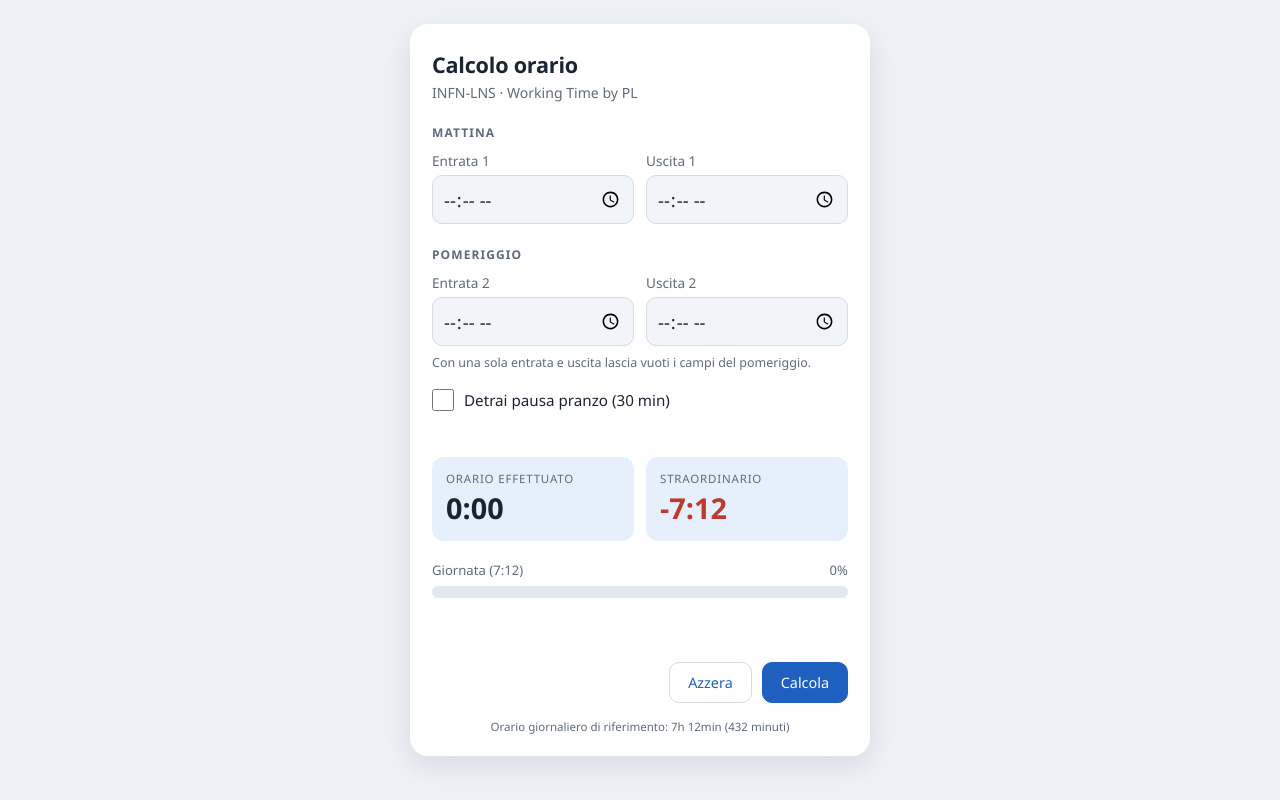
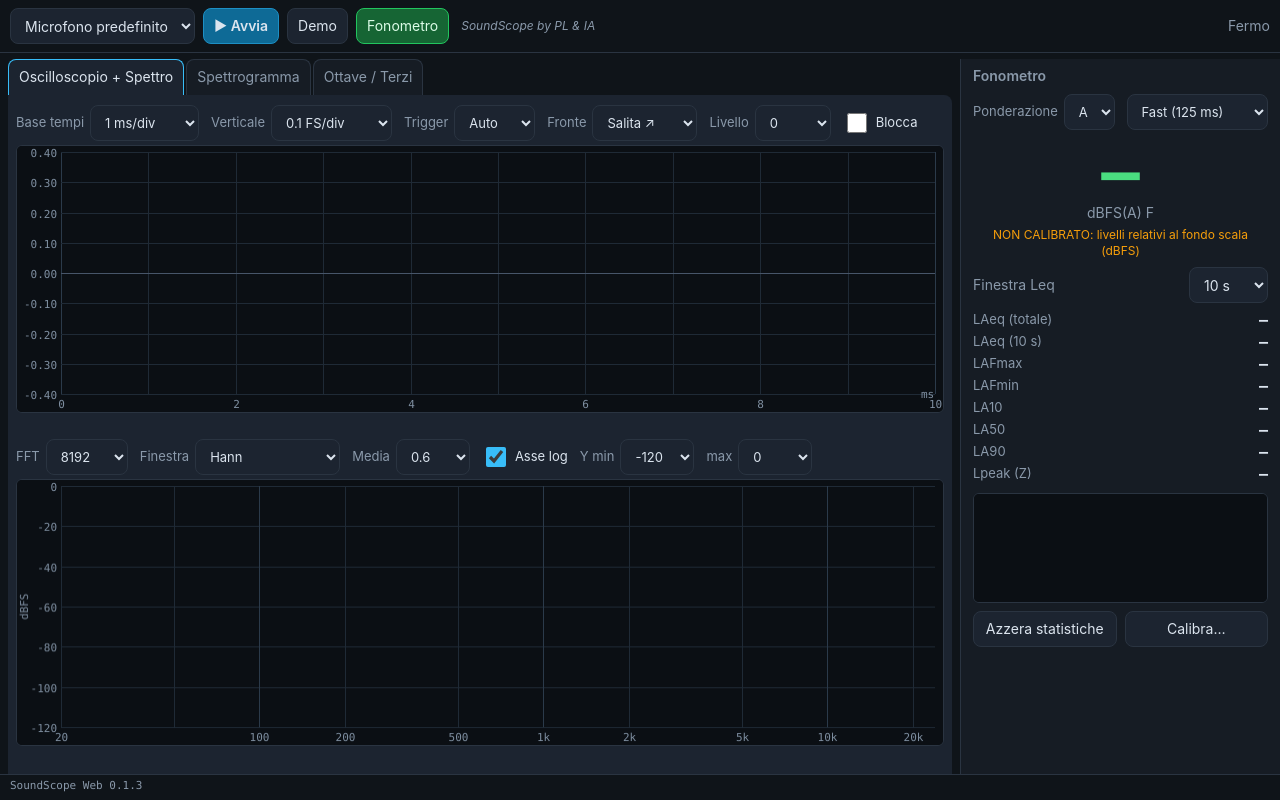
Before and after one commit to 2plitricol8/SoundScope, a website: page index.html in a window 1280 px wide. Drawn offline with Linux system fonts and the light colour scheme.

Commit message:
Add files via upload

```diff
--- a/index.html
+++ b/index.html
@@ -2,234 +2,124 @@
 <html lang="it">
 <head>
 <meta charset="utf-8">
-<meta name="viewport" content="width=device-width, initial-scale=1">
-<meta name="color-scheme" content="light dark">
-<meta name="theme-color" content="#1f5fbf">
+<meta name="viewport" content="width=device-width, initial-scale=1, viewport-fit=cover, user-scalable=no">
 <meta name="apple-mobile-web-app-capable" content="yes">
 <meta name="mobile-web-app-capable" content="yes">
-<meta name="apple-mobile-web-app-title" content="Orario">
-<meta name="apple-mobile-web-app-status-bar-style" content="default">
-<link rel="apple-touch-icon" href="icon-180.png">
-<link rel="icon" type="image/png" href="icon-192.png">
+<meta name="apple-mobile-web-app-status-bar-style" content="black-translucent">
+<meta name="apple-mobile-web-app-title" content="SoundScope">
+<meta name="theme-color" content="#0f1419">
 <link rel="manifest" href="manifest.webmanifest">
-<title>Calcolo orario INFN-LNS</title>
-<style>
-  /* Layout: una scheda centrata, campi orario in due colonne, risultati e barra sotto. */
-  :root {
-    --bg: #eef1f6; --card: #ffffff; --fg: #1b2433; --muted: #5f6b7c;
-    --line: #d6dce6; --field: #f1f4f9; --accent: #1f5fbf; --accent-soft: #e6effc;
-    --ok: #17803f; --warn: #b36b00; --bad: #c0392b; --track: #e3e8f0;
-    --shadow: 0 10px 30px rgba(20, 35, 60, .10);
-  }
-  @media (prefers-color-scheme: dark) {
-    :root:not([data-theme="light"]) {
-      --bg: #10151d; --card: #181f2b; --fg: #e8edf5; --muted: #98a3b6;
-      --line: #2a3445; --field: #111823; --accent: #5b9bff; --accent-soft: #1d2b44;
-      --ok: #45c47a; --warn: #e5a73a; --bad: #ef6a5b; --track: #263043;
-      --shadow: 0 10px 30px rgba(0, 0, 0, .45); color-scheme: dark;
-    }
-  }
-  :root[data-theme="dark"] {
-    --bg: #10151d; --card: #181f2b; --fg: #e8edf5; --muted: #98a3b6;
-    --line: #2a3445; --field: #111823; --accent: #5b9bff; --accent-soft: #1d2b44;
-    --ok: #45c47a; --warn: #e5a73a; --bad: #ef6a5b; --track: #263043;
-    --shadow: 0 10px 30px rgba(0, 0, 0, .45); color-scheme: dark;
-  }
-  * { box-sizing: border-box; }
-  body {
-    margin: 0;
-    background: var(--bg); color: var(--fg);
-    padding-inline: 16px; padding-block: 24px;
-    font-family: "Segoe UI", system-ui, -apple-system, Roboto, sans-serif; font-size: 16px;
-  }
-  .card {
-    width: 100%; max-width: 460px; margin: 0 auto; background: var(--card);
-    border-radius: 18px; box-shadow: var(--shadow); padding: 26px 22px 22px;
-  }
-  header h1 { margin: 0; font-size: 1.35rem; letter-spacing: -.01em; }
-  header p { margin: 4px 0 0; color: var(--muted); font-size: .88rem; }
-  .group { margin-top: 22px; }
-  .group h2 { margin: 0 0 10px; font-size: .75rem; text-transform: uppercase; letter-spacing: .09em; color: var(--muted); }
-  .row { display: grid; grid-template-columns: minmax(0,1fr) minmax(0,1fr); gap: 12px; }
-  .row > div, .tile { min-width: 0; }
-  label { display: block; font-size: .85rem; color: var(--muted); margin-bottom: 5px; }
-  input[type=time] {
-    -webkit-appearance: none; appearance: none; display: block;
-    width: 100%; min-width: 0; min-height: 48px; font: inherit; font-size: 1.15rem; text-align: left;
-    padding: 10px 10px; color: var(--fg); background: var(--field);
-    border: 1.5px solid var(--line); border-radius: 10px; outline: none;
-  }
-  input[type=time]:focus-visible { border-color: var(--accent); box-shadow: 0 0 0 3px var(--accent-soft); }
-  input.err { border-color: var(--bad); }
-  .check { display: flex; align-items: center; gap: 10px; margin: 18px 0 0; font-size: .95rem; color: var(--fg); cursor: pointer; }
-  .check input { width: 22px; height: 22px; margin: 0; accent-color: var(--accent); flex: none; }
-  .note { margin: 6px 0 0 32px; font-size: .8rem; color: var(--muted); min-height: 1.1em; }
-  .hint { margin: 8px 0 0; font-size: .78rem; color: var(--muted); }
-  .results { margin-top: 26px; display: grid; grid-template-columns: minmax(0,1fr) minmax(0,1fr); gap: 12px; }
-  .tile { background: var(--accent-soft); border-radius: 12px; padding: 14px 14px; }
-  .tile .k { font-size: .72rem; color: var(--muted); text-transform: uppercase; letter-spacing: .07em; }
-  .tile .v { font-size: 1.8rem; font-weight: 650; margin-top: 2px; font-variant-numeric: tabular-nums; }
-  .tile.ok .v { color: var(--ok); }
-  .tile.neg .v { color: var(--bad); }
-  .progress { margin-top: 20px; }
-  .progress .top { display: flex; justify-content: space-between; font-size: .82rem; color: var(--muted); margin-bottom: 7px; }
-  .track { height: 12px; background: var(--track); border-radius: 99px; overflow: hidden; }
-  .bar { height: 100%; width: 0; border-radius: 99px; background: var(--warn); transition: width .3s ease, background .3s; }
-  .bar.full { background: var(--ok); }
-  .status { margin-top: 8px; font-size: .88rem; font-weight: 600; min-height: 1.2em; }
-  .msg { margin-top: 12px; font-size: .82rem; color: var(--bad); min-height: 1em; }
-  .actions { margin-top: 14px; display: flex; justify-content: flex-end; gap: 10px; }
-  button.primary { background: var(--accent); border-color: var(--accent); color: #fff; }
-  button.primary:hover { background: var(--accent); opacity: .9; }
-  button {
-    font: inherit; font-size: .9rem; padding: 10px 18px; cursor: pointer; color: var(--accent);
-    background: transparent; border: 1.5px solid var(--line); border-radius: 10px;
-  }
-  button:hover { background: var(--accent-soft); border-color: var(--accent); }
-  footer { margin-top: 16px; text-align: center; font-size: .72rem; color: var(--muted); }
-  @media (max-width: 400px) {
-    .card { padding: 22px 14px 18px; }
-    input[type=time] { font-size: 1.05rem; }
-    .tile .v { font-size: 1.6rem; }
-  }
-  @media (prefers-reduced-motion: reduce) { .bar { transition: none; } }
-</style>
+<link rel="icon" href="icons/icon.svg" type="image/svg+xml">
+<link rel="apple-touch-icon" href="icons/apple-touch-icon.png">
+<title>SoundScope Web</title>
+<link rel="stylesheet" href="style.css">
 </head>
 <body>
+<header class="bar">
+  <select id="device" title="Sorgente audio"><option value="">Microfono predefinito</option></select>
+  <button id="startBtn" class="primary">▶ Avvia</button>
+  <button id="demoBtn" title="Segnale simulato, senza microfono">Demo</button>
+  <button id="meterToggle" class="toggle active" title="Mostra / nascondi il pannello del fonometro per ingrandire i grafici" aria-pressed="true">Fonometro</button>
+  <span class="credit">SoundScope by PL &amp; IA</span>
+  <span id="status" class="status">Fermo</span>
+</header>
 
-<main class="card">
-  <header>
-    <h1>Calcolo orario</h1>
-    <p>INFN-LNS &middot; Working Time by PL</p>
-  </header>
+<div id="warn" class="warn" hidden></div>
 
-  <section class="group">
-    <h2>Mattina</h2>
-    <div class="row">
-      <div><label for="in1">Entrata 1</label><input type="time" id="in1"></div>
-      <div><label for="out1">Uscita 1</label><input type="time" id="out1"></div>
+<main>
+  <section class="views">
+    <nav class="tabs" role="tablist">
+      <button data-tab="scope" class="active">Oscilloscopio + Spettro</button>
+      <button data-tab="sgram">Spettrogramma</button>
+      <button data-tab="bands">Ottave / Terzi</button>
+      <button data-tab="meter" class="only-narrow">Fonometro</button>
+    </nav>
+
+    <div class="tab active" id="tab-scope">
+      <div class="ctrls">
+        <label>Base tempi <select id="tdiv"></select></label>
+        <label>Verticale <select id="vdiv"></select></label>
+        <label>Trigger <select id="trigMode"><option value="auto">Auto</option><option value="off">Libero</option></select></label>
+        <label>Fronte <select id="trigEdge"><option value="rise">Salita ↗</option><option value="fall">Discesa ↘</option></select></label>
+        <label>Livello <select id="trigLevel" class="num"></select></label>
+        <label class="chk"><input id="freeze" type="checkbox"> Blocca</label>
+      </div>
+      <div class="plot grow"><canvas id="scope"></canvas></div>
+      <div id="scopeInfo" class="info">&nbsp;</div>
+      <div class="ctrls">
+        <label>FFT <select id="fftSize"></select></label>
+        <label>Finestra <select id="window"></select></label>
+        <label>Media <select id="avg" class="num"></select></label>
+        <label class="chk"><input id="logf" type="checkbox" checked> Asse log</label>
+        <label>Y min <select id="ymin" class="num"></select></label>
+        <label>max <select id="ymax" class="num"></select></label>
+      </div>
+      <div class="plot grow"><canvas id="spectrum"></canvas></div>
+      <div id="specInfo" class="info">&nbsp;</div>
     </div>
+
+    <div class="tab" id="tab-sgram">
+      <div class="ctrls">
+        <label>Min <select id="sgMin" class="num"></select></label>
+        <label>Max <select id="sgMax" class="num"></select></label>
+        <span class="hint">scorre da destra a sinistra · asse verticale logaritmico 20 Hz – Nyquist</span>
+      </div>
+      <div class="plot grow stack"><canvas id="sgram"></canvas><canvas id="sgramAxis" class="overlay"></canvas></div>
+    </div>
+
+    <div class="tab" id="tab-bands">
+      <div class="ctrls">
+        <label>Bande <select id="bandFrac"><option value="3">1/3 d'ottava</option><option value="1">Ottave</option></select></label>
+        <label>Y min <select id="bMin" class="num"></select></label>
+        <label>max <select id="bMax" class="num"></select></label>
+      </div>
+      <div class="plot grow"><canvas id="bands"></canvas></div>
+      <div id="bandInfo" class="info">&nbsp;</div>
+    </div>
+
+    <div class="tab" id="tab-meter"></div>
   </section>
 
-  <section class="group">
-    <h2>Pomeriggio</h2>
-    <div class="row">
-      <div><label for="in2">Entrata 2</label><input type="time" id="in2"></div>
-      <div><label for="out2">Uscita 2</label><input type="time" id="out2"></div>
+  <aside class="meter" id="meterPanel">
+    <h2>Fonometro</h2>
+    <div class="ctrls two">
+      <label>Ponderazione <select id="wt"><option>A</option><option>C</option><option>Z</option></select></label>
+      <label><select id="tw"><option value="F">Fast (125 ms)</option><option value="S">Slow (1 s)</option></select></label>
     </div>
-    <p class="hint">Con una sola entrata e uscita lascia vuoti i campi del pomeriggio.</p>
-    <label class="check"><input type="checkbox" id="pausa"> Detrai pausa pranzo (30 min)</label>
-    <div class="note" id="pausaNote"></div>
-  </section>
-
-  <section class="results" aria-live="polite">
-    <div class="tile"><div class="k">Orario effettuato</div><div class="v" id="tot">0:00</div></div>
-    <div class="tile neg" id="straTile"><div class="k">Straordinario</div><div class="v" id="stra">-7:12</div></div>
-  </section>
-
-  <section class="progress">
-    <div class="top"><span>Giornata (7:12)</span><span id="pct">0%</span></div>
-    <div class="track"><div class="bar" id="bar"></div></div>
-    <div class="status" id="status"></div>
-  </section>
-
-  <div class="msg" id="msg"></div>
-  <noscript><div class="msg">JavaScript non attivo: il calcolo non può funzionare. Controlla le impostazioni del browser.</div></noscript>
-  <div class="actions"><button type="button" id="reset">Azzera</button><button type="button" id="calc" class="primary">Calcola</button></div>
-  <footer>Orario giornaliero di riferimento: 7h 12min (432 minuti)</footer>
+    <div class="big"><span id="bigVal">—</span></div>
+    <div id="bigUnit" class="unit">dBFS(A) F</div>
+    <div id="calNote" class="calnote">NON CALIBRATO: livelli relativi al fondo scala (dBFS)</div>
+    <label class="row">Finestra Leq <select id="leqWin"><option value="1">1 s</option><option value="10" selected>10 s</option><option value="60">60 s</option><option value="300">5 min</option></select></label>
+    <table class="vals">
+      <tr><td id="lbLeq">LAeq (totale)</td><td id="vLeq">—</td></tr>
+      <tr><td id="lbLeqW">LAeq (10 s)</td><td id="vLeqW">—</td></tr>
+      <tr><td id="lbMax">LAFmax</td><td id="vMax">—</td></tr>
+      <tr><td id="lbMin">LAFmin</td><td id="vMin">—</td></tr>
+      <tr><td id="lbL10">LA10</td><td id="vL10">—</td></tr>
+      <tr><td id="lbL50">LA50</td><td id="vL50">—</td></tr>
+      <tr><td id="lbL90">LA90</td><td id="vL90">—</td></tr>
+      <tr><td>Lpeak (Z)</td><td id="vPeak">—</td></tr>
+    </table>
+    <div class="plot hist"><canvas id="hist"></canvas></div>
+    <div class="btns">
+      <button id="resetBtn">Azzera statistiche</button>
+      <button id="calBtn">Calibra…</button>
+    </div>
+    <div id="calPanel" class="calpanel" hidden>
+      <p>Applica al microfono una sorgente di livello noto (calibratore a 94 dB, oppure un tono a 1 kHz misurato con un fonometro di riferimento) e premi <b>Calibra</b>. Usa la media degli ultimi 3 s, ponderazione Z.</p>
+      <label class="row">Livello di riferimento (dB SPL) <input id="calRef" type="number" step="0.1" value="94"></label>
+      <div id="calMeasured" class="hint">Livello misurato: —</div>
+      <div class="btns">
+        <button id="calDo" class="primary">Calibra</button>
+        <button id="calClear">Rimuovi calibrazione</button>
+      </div>
+      <div id="calMsg" class="hint"></div>
+    </div>
+  </aside>
 </main>
 
-<script>
-(function () {
-  var DAILY = 432;
-  var ids = ["in1", "out1", "in2", "out2"];
-  var el = {};
-  ids.concat(["tot", "stra", "straTile", "bar", "pct", "status", "msg", "reset", "calc", "pausa", "pausaNote"]).forEach(function (i) { el[i] = document.getElementById(i); });
+<footer id="diag" class="diag">SoundScope Web 0.1.3</footer>
 
-  function toMin(v) {
-    if (!v) return 0;
-    var p = v.split(":");
-    return (parseInt(p[0], 10) || 0) * 60 + (parseInt(p[1], 10) || 0);
-  }
-  function fmt(m) {
-    var s = m < 0 ? "-" : "";
-    m = Math.abs(m);
-    var mm = m % 60;
-    return s + Math.floor(m / 60) + ":" + (mm < 10 ? "0" : "") + mm;
-  }
-  function span(a, b, label, errors) {
-    if (!el[a].value || !el[b].value) return 0;
-    var d = toMin(el[b].value) - toMin(el[a].value);
-    if (d < 0) {
-      errors.push("L'uscita " + label + " è precedente all'entrata.");
-      el[a].classList.add("err"); el[b].classList.add("err");
-      return 0;
-    }
-    return d;
-  }
-  var last = "";
-  function calc(force) {
-    var key = ids.map(function (i) { return el[i].value; }).join("|") + "|" + el.pausa.checked;
-    if (!force && key === last) return;
-    last = key;
-    var errors = [];
-    ids.forEach(function (i) { el[i].classList.remove("err"); });
-    var lavorato = span("in1", "out1", "1", errors) + span("in2", "out2", "2", errors);
-    // Pausa pranzo: detrae 30 minuti se non c'e' rientro pomeriggio
-    // oppure, se la pausa tra uscita 1 ed entrata 2 e' inferiore a 30 minuti, detrae la parte mancante (30 - pausa).
-    var detratto = 0, nota = "";
-    if (el.pausa.checked && lavorato > 0) {
-      var rientro = el.in2.value && el.out2.value;
-      if (!rientro) {
-        detratto = 30; nota = "Nessun rientro: detratti 30 min";
-      } else if (el.out1.value && el.in2.value) {
-        var gap = toMin(el.in2.value) - toMin(el.out1.value);
-        if (gap < 0) {
-          errors.push("L'entrata 2 \u00e8 precedente all'uscita 1.");
-          el.in2.classList.add("err"); el.out1.classList.add("err");
-        } else if (gap < 30) {
-          detratto = 30 - gap; nota = "Pausa di " + gap + " min (meno di 30): detratti " + detratto + " min";
-        } else {
-          nota = "Pausa di " + gap + " min: nessuna detrazione";
-        }
-      }
-    }
-    el.pausaNote.textContent = nota;
-    var tot = Math.max(0, lavorato - detratto);
-    var stra = tot - DAILY;
-    el.tot.textContent = fmt(tot);
-    el.stra.textContent = (stra > 0 ? "+" : "") + fmt(stra);
-    el.straTile.className = "tile" + (stra > 0 ? " ok" : stra < 0 ? " neg" : "");
-    el.bar.style.width = Math.min(100, Math.round(tot / DAILY * 100)) + "%";
-    el.bar.className = "bar" + (tot >= DAILY ? " full" : "");
-    el.pct.textContent = Math.round(tot / DAILY * 100) + "%";
-    if (tot === 0) { el.status.textContent = ""; }
-    else if (stra > 0) { el.status.textContent = "Giornata completata: " + fmt(stra) + " di straordinario"; el.status.style.color = "var(--ok)"; }
-    else if (stra === 0) { el.status.textContent = "Giornata completata esatta"; el.status.style.color = "var(--ok)"; }
-    else { el.status.textContent = "Mancano " + fmt(-stra) + " per completare la giornata"; el.status.style.color = "var(--warn)"; }
-    el.msg.textContent = errors.join(" ");
-  }
-  ids.forEach(function (i) {
-    ["input", "change", "blur", "keyup"].forEach(function (ev) { el[i].addEventListener(ev, function () { calc(false); }); });
-  });
-  // iOS non sempre notifica ogni scatto del selettore orario: controllo periodico dei valori.
-  setInterval(function () { calc(false); }, 250);
-  try { el.pausa.checked = localStorage.getItem("pausa30") === "1"; } catch (e) {}
-  el.pausa.addEventListener("change", function () {
-    try { localStorage.setItem("pausa30", el.pausa.checked ? "1" : "0"); } catch (e) {}
-    calc(true);
-  });
-  el.reset.addEventListener("click", function () { ids.forEach(function (i) { el[i].value = ""; }); calc(true); });
-  el.calc.addEventListener("click", function () { calc(true); });
-  calc(true);
-})();
-</script>
-<script>
-if ("serviceWorker" in navigator) {
-  window.addEventListener("load", function () {
-    navigator.serviceWorker.register("sw.js").catch(function () {});
-  });
-}
-</script>
+<script type="module" src="app.js"></script>
 </body>
 </html>
```
Also changed, not shown: sw.js (+14 -26 lines), manifest.webmanifest.
